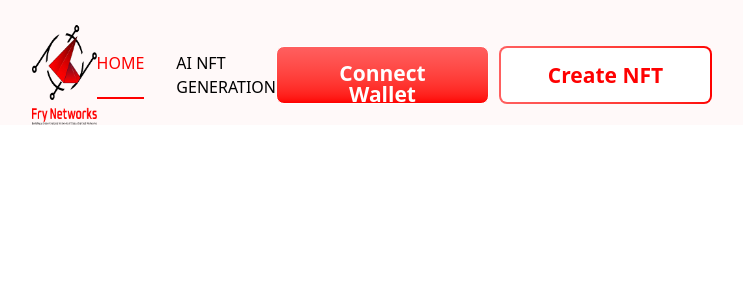
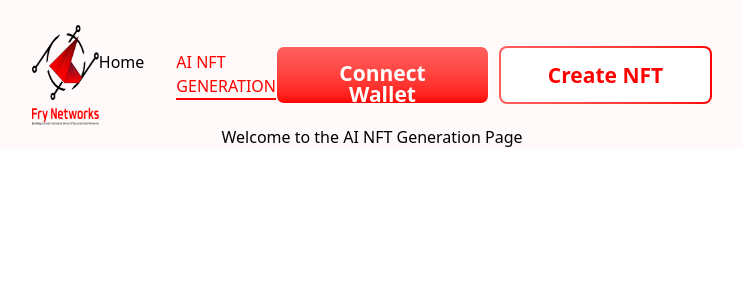
Before and after one commit to muznahrehman21/NFT, a React (Vite) app: page /second in a window 1280 px wide. Shown: the top 300 px of the page, without its empty margins (268-1011 px from the left). Built offline with nearby package versions, Linux system fonts and the light colour scheme.

Commit message:
implemented routing with React Router and added navigation links

```diff
--- a/package.json
+++ b/package.json
@@ -12,7 +12,8 @@
   "dependencies": {
     "@tailwindcss/vite": "^4.1.6",
     "react": "^19.1.0",
-    "react-dom": "^19.1.0"
+    "react-dom": "^19.1.0",
+    "react-router-dom": "^7.6.0"
   },
   "devDependencies": {
     "@eslint/js": "^9.25.0",
--- a/src/App.jsx
+++ b/src/App.jsx
@@ -1,16 +1,22 @@
+import { BrowserRouter as Router, Routes, Route } from "react-router-dom";
 import "./App.css";
 import Footer from "./components/Footer";
 import Header from "./components/Header";
 import LandingPage from "./pages/landing/LandingPage";
+import SecondPage from "./pages/second/SecondPage";
 
 function App() {
   return (
     <div className="flex flex-col justify-center items-center bg-[#FFF9F9]">
-      <Header />
-      {/* <LandingPage /> */}
-      {/* <Footer /> */}
+      <Router>
+        <Header />
+
+        <Routes>
+          <Route path="/" element={<LandingPage />} />
+          <Route path="/second" element={<SecondPage />} />
+        </Routes>
+      </Router>
     </div>
   );
 }
-
 export default App;
--- a/src/components/Header.jsx
+++ b/src/components/Header.jsx
@@ -2,12 +2,12 @@ import React from "react";
 import logo from "../assets/logo/logo.png";
 import Button1 from "./buttons/Button1";
 import Button2 from "./buttons/Button2";
+import { NavLink } from "react-router-dom";
 
 export default function Header() {
   return (
     <div className="flex justify-center px-[300px] pt-[25px] w-full">
       <div className="flex justify-between items-center w-[1320px] h-[100px]">
-        {/* Logo */}
         <div className="flex items-center gap-2">
           <img src={logo} alt="logo" className="h-[100px]" />
           <p className="font-bold text-[#FF0000]"></p>
@@ -15,8 +15,27 @@ export default function Header() {
 
         {/* Navigation Links */}
         <div className="flex gap-8 font-medium text-[16px] text-black">
-          <p className="border-[#FE0101] border-b-2 text-[#FE0101]">HOME</p>
-          <p>AI NFT GENERATION</p>
+          <NavLink
+            to="/"
+            className={({ isActive }) =>
+              isActive
+                ? "border-[#FE0101] border-b-2 text-[#FE0101]"
+                : "text-black"
+            }
+          >
+            Home
+          </NavLink>
+
+          <NavLink
+            to="/second"
+            className={({ isActive }) =>
+              isActive
+                ? "border-[#FE0101] border-b-2 text-[#FE0101]"
+                : "text-black"
+            }
+          >
+            AI NFT GENERATION
+          </NavLink>
         </div>
 
         {/* Buttons */}
--- a/src/pages/landing/LandingPage.jsx
+++ b/src/pages/landing/LandingPage.jsx
@@ -5,6 +5,7 @@ export default function LandingPage() {
   return (
     <>
       <Hero />
+      <p className="text-black">Landing page</p>
     </>
   );
 }
--- /dev/null
+++ b/src/pages/second/SecondPage.jsx
@@ -0,0 +1,6 @@
+import React from "react";
+
+function SecondPage() {
+  return <div>Welcome to the AI NFT Generation Page</div>;
+}
+export default SecondPage;
```
Also changed, not shown: 1 other file (tests, documents, lock files or other folders).
